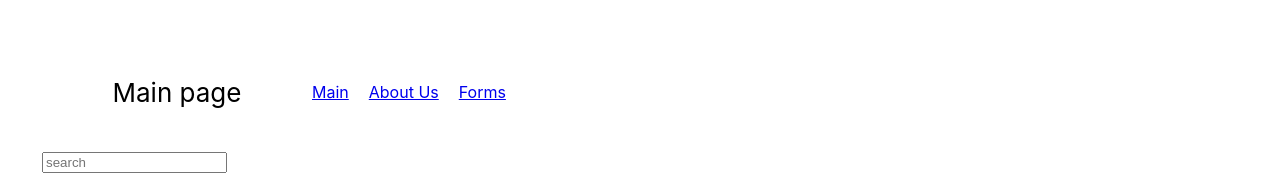
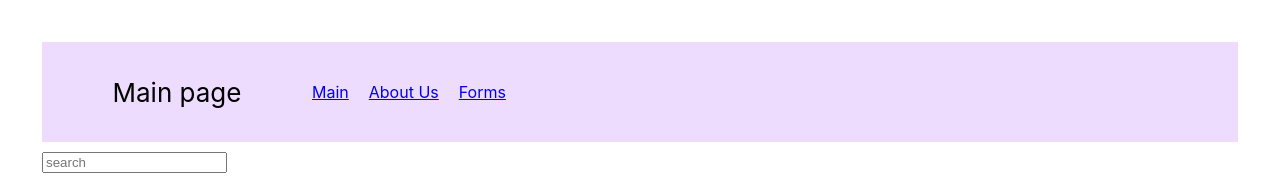
Before and after one commit to olegpl1993/reactRSS, a React (Vite) app: page / in a window 1280 px wide. Shown: the top 182 px of the page. Built offline with nearby package versions, Linux system fonts and the light colour scheme.

Commit message:
refactor: header to function component

```diff
--- a/src/pages/Header/Header.css
+++ b/src/pages/Header/Header.css
@@ -3,6 +3,8 @@
   display: flex;
   align-items: center;
   justify-content: flex-start;
+  background-color: rgb(238, 220, 255);
+  width: 100%;
 }
 
 .page {
--- a/src/pages/Header/Header.tsx
+++ b/src/pages/Header/Header.tsx
@@ -1,16 +1,16 @@
 import './Header.css';
-import React, { Component } from 'react';
+import React from 'react';
 import { Link } from 'react-router-dom';
 
-interface MyProps {
+interface Props {
   pageName: string;
 }
 
-class Header extends Component<MyProps> {
-  render() {
+function Header(props: Props) {
+  const { pageName } = props;
   return (
     <div className="header">
-        <div className="page">{this.props.pageName} page</div>
+      <div className="page">{pageName} page</div>
       <nav className="navigation">
         <Link to="/">Main</Link>
         <Link to="/aboutUs">About Us</Link>
@@ -19,6 +19,5 @@ class Header extends Component<MyProps> {
     </div>
   );
 }
-}
 
 export default Header;
```
Lines whose indentation alone changed are shown as unchanged.
